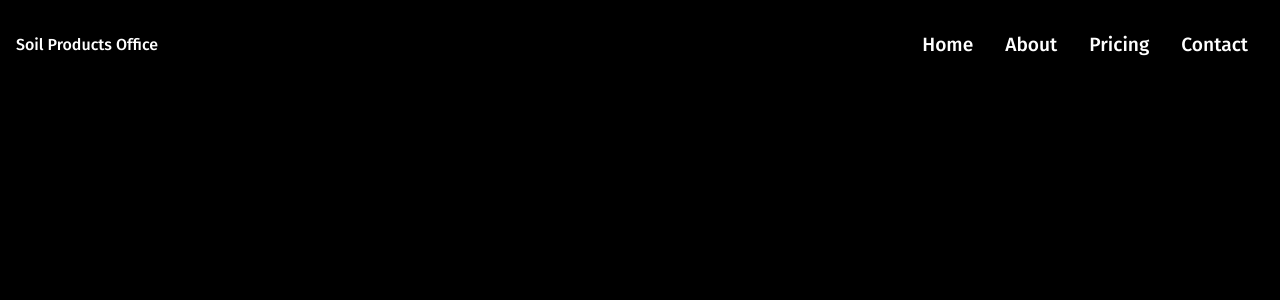
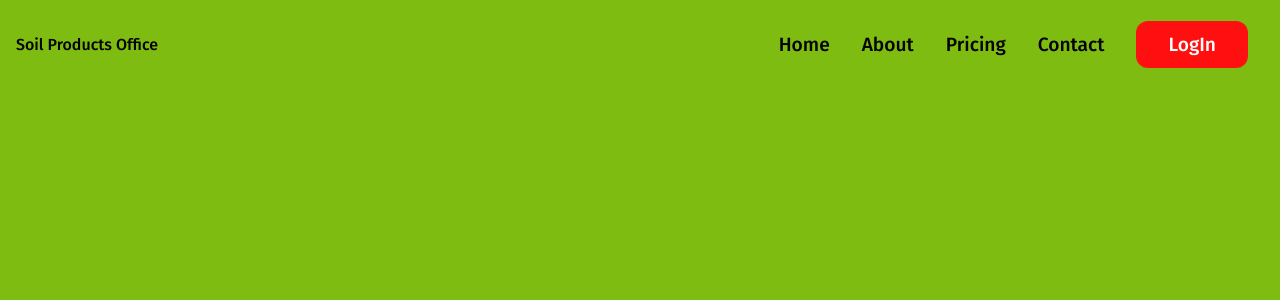
Before and after one commit to Ajen07/Sirius, a React (Vite) app: page / in a window 1280 px wide. Shown: the top 300 px of the page. Built offline with nearby package versions, Linux system fonts and the light colour scheme.

Commit message:
login integration 1

```diff
--- a/src/App.jsx
+++ b/src/App.jsx
@@ -5,6 +5,7 @@ import { Home } from './routes/Home'
 import { BrowserRouter, Routes, Route } from 'react-router-dom'
 import { Pricing } from './routes/Pricing'
 import { Contact } from './routes/Contact'
+import Login from './common/Login'
 
 function App() {
 
@@ -16,6 +17,7 @@ function App() {
           <Route path="/About" element={<About />}></Route>
           <Route path="/Pricing" element={<Pricing />}></Route>
           <Route path="/Contact" element={<Contact />}></Route>
+          <Route path="/Auth" element={<Login/>}></Route>
         </Routes>
       </BrowserRouter>
     </>
--- a/src/common/Login.jsx
+++ b/src/common/Login.jsx
@@ -5,6 +5,7 @@
 import React from "react";
 import logo from "../assets/logo.png";
 import { FaUserAlt, FaLock } from "react-icons/fa";
+
 function Login() {
   const images = [
     {
@@ -13,6 +14,7 @@ function Login() {
   ];
   return (
     <>
+
       {/* background */}
       <div className="w-screen lg:h-screen bg-[#049467] lg:py-16 lg:px-8 p-8 md:px-12">
         {/* Sign Up or Sign In card */}
--- a/src/common/Navbar.jsx
+++ b/src/common/Navbar.jsx
@@ -43,6 +43,9 @@ export const Navbar = () => {
             <li>
                 <Link to="/Contact"> Contact </Link>
             </li>
+            <li>
+                <Link to="/Auth" className='btn'> LogIn </Link>
+            </li>
         </ul>
         <div className='hamburger' onClick={handleClick}>
             {click ? (<FaTimes size={20} style={ { color: "#fff" }} />)
--- a/src/common/NavbarStyles.css
+++ b/src/common/NavbarStyles.css
@@ -10,7 +10,7 @@
 }
 
 .header-bg {
-    background-color: rgba(0,0,0, 0.85);
+    background-color: #fff;
     transition: 0.5s;
 }
 
--- a/src/index.css
+++ b/src/index.css
@@ -18,11 +18,11 @@
 }
 
 body {
-  background-color: #000;
+  background-color: #7ebc12;
 }
 
 h1,h4,p,a {
-  color: #fff;
+  color: #000;
   text-decoration: none;
 }
 
@@ -32,13 +32,14 @@ ul {
 
 .btn {
   padding: 12px 32px;
-  font-size: 1rem;
-  text-transform: uppercase;
-  background-color: rgb(248,217,15);
-  color: #222;
-  border: 1px solid #fff ;
-  font-weight: 6000;
-  cursor: pointer;
+    font-size: 1rem;
+    /* text-transform: uppercase; */
+    background-color: #FF0F10;
+    border-radius: 12px;
+    color: #fff;
+    /* border: 1px solid #000; */
+    font-weight: 600;
+    cursor: pointer;
 }
 
 .btn-light {
--- a/src/routes/Home.jsx
+++ b/src/routes/Home.jsx
@@ -5,7 +5,6 @@ export const Home = () => {
   return (
     <div>
         <Navbar/>
-        Home
     </div>
   )
 }
```
